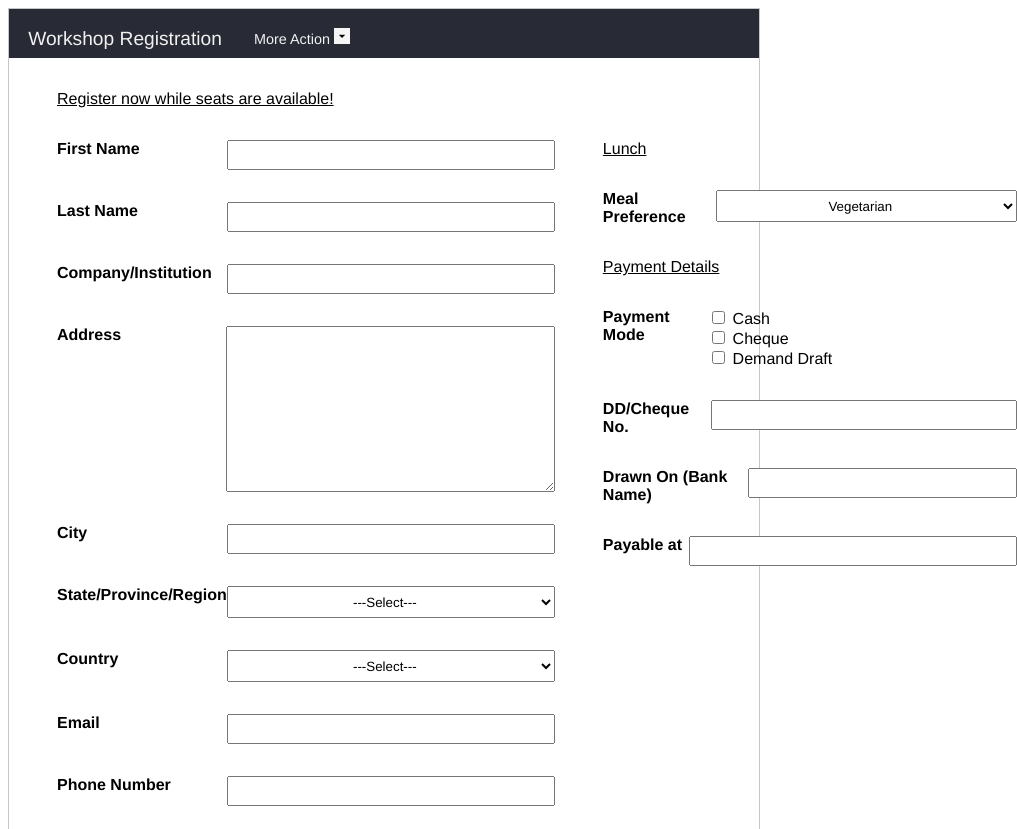
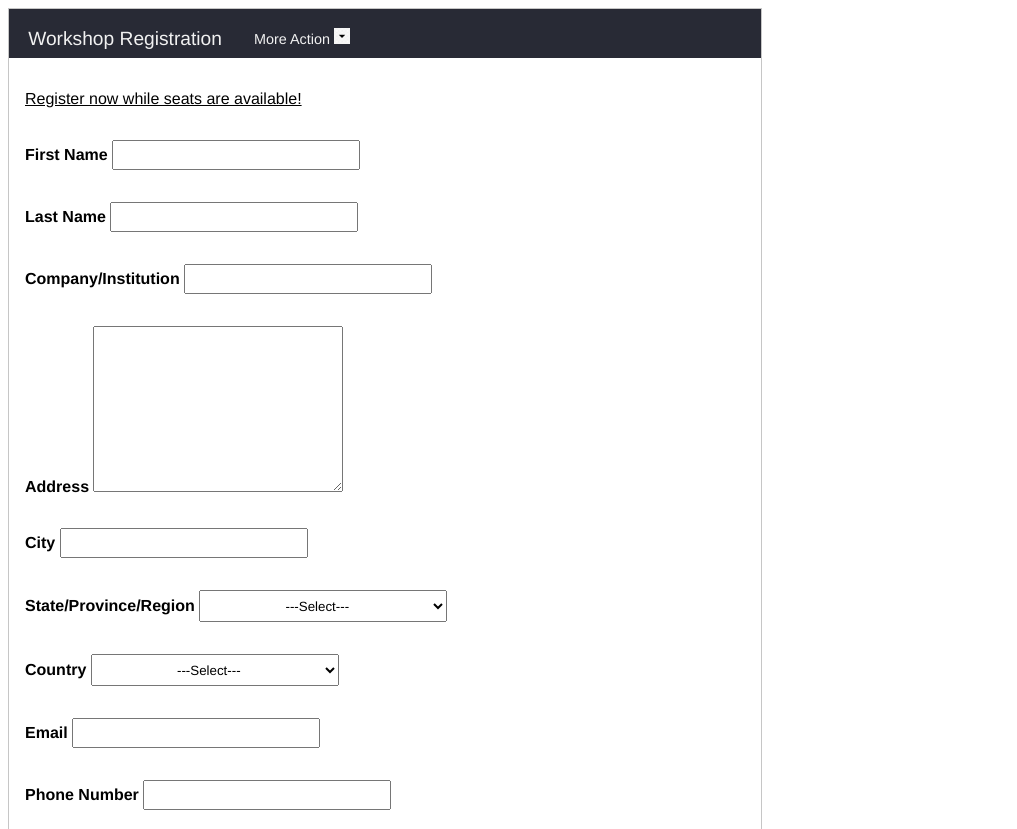
Before and after one commit to phatn/wap062022.github.io, a plain HTML site: page lab04.html in a window 768 px wide. Shown: the top 829 px of the page, 1017 px wide, since content can reach past the window. Drawn offline with Linux system fonts and the light colour scheme.

Commit message:
Fixed broken UI

```diff
--- a/lab04.html
+++ b/lab04.html
@@ -2,6 +2,7 @@
 <html lang="en">
 <head>
     <meta charset="UTF-8">
+    <meta name="viewport" content="width=device-width, initial-scale=1.0">
     <title>WAP 2022 - Lab04</title>
     <link rel="icon" type="image/x-icon" href="public/assets/img/favicon.png">
     <link rel="stylesheet" href="public/assets/css/lab04.css">
--- a/public/assets/css/lab04.css
+++ b/public/assets/css/lab04.css
@@ -3,6 +3,7 @@
 }
 
 #container {
+    width: 100%;
     margin-top: 0;
     padding-top: 0;
     border: 1px solid #c6c6c6;
@@ -19,8 +20,8 @@ nav {
 
 main {
     margin-top: 2rem;
-    padding-left: 3rem;
-    padding-right: 3rem;
+    padding-left: 5rem;
+    padding-right: 5rem;
 }
 
 .actions {
@@ -65,6 +66,7 @@ ul.sub-actions {
     background-color: #4CAF50;
     color: #f1f1f1;
 }
+
 .heading {
     margin-bottom: 1rem;
     margin-top: 1rem;
@@ -73,7 +75,6 @@ ul.sub-actions {
 
 .register-info {
     display: flex;
-    margin: 0 auto;
 }
 
 .column {
@@ -88,7 +89,7 @@ ul.sub-actions {
 }
 
 .left {
-    margin-right: 3rem;
+    margin-right: 10rem;
 }
 
 .register-info input[type=text] {
@@ -110,7 +111,7 @@ ul.sub-actions {
     text-align: center;
 }
 
-.register-info input[type=text]  {
+.register-info input[type=text] {
     height: 1.5rem;
 }
 
@@ -132,6 +133,7 @@ label.payment-mode-lbl {
     display: inline-block;
     font-weight: bold;
 }
+
 .register-action {
     margin-top: 3rem;
     display: flex;
@@ -145,3 +147,146 @@ label.payment-mode-lbl {
 .register-action-space {
     width: 0.7rem;
 }
+
+@media only screen and (max-width: 600px) {
+
+    main {
+        margin-top: 2rem;
+        padding-left: 1rem;
+        padding-right: 1rem;
+    }
+
+    .row {
+        display: block;
+    }
+
+    .register-info {
+        display: block;
+
+    }
+
+    .column {
+        flex: none;
+    }
+}
+
+@media (min-width: 600px) and (max-width: 768px) {
+
+    main {
+        margin-top: 2rem;
+        padding-left: 1rem;
+        padding-right: 1rem;
+    }
+
+    .row {
+        display: block;
+    }
+
+    .register-info {
+        display: block;
+
+    }
+
+    .column {
+        flex: none;
+    }
+
+    .register-info input[type=text] {
+        width: 33rem;
+    }
+
+    .payment-mode {
+        width: 33.7rem;
+    }
+
+    .register-info textarea {
+        height: 10rem;
+        width: 33.2rem;
+    }
+
+    .payment-mode {
+        width: 33.7rem;
+    }
+
+    .register-info select {
+        width: 33.5rem;
+        height: 2rem;
+        text-align: center;
+    }
+
+    main {
+        margin-top: 2rem;
+        padding-left: 1rem;
+        padding-right: 1rem;
+    }
+}
+
+@media (min-width: 768px) and (max-width: 992px) {
+    main {
+        margin-top: 2rem;
+        padding-left: 1rem;
+        padding-right: 1rem;
+    }
+
+    .left {
+        margin-right: 1rem;
+    }
+
+    .register-info input[type=text] {
+        width: 15rem;
+    }
+
+    .payment-mode {
+        width: 15.7rem;
+    }
+
+    .register-info textarea {
+        height: 10rem;
+        width: 15.2rem;
+    }
+
+    .payment-mode {
+        width: 15.7rem;
+    }
+
+    .register-info select {
+        width: 15.5rem;
+        height: 2rem;
+        text-align: center;
+    }
+}
+
+@media (min-width: 992px) and (max-width: 1200px) {
+
+    main {
+        margin-top: 2rem;
+        padding-left: 1rem;
+        padding-right: 1rem;
+    }
+    .left {
+        margin-right: 3rem;
+    }
+
+    .register-info input[type=text] {
+        width: 17rem;
+    }
+
+    .payment-mode {
+        width: 17.7rem;
+    }
+
+    .register-info textarea {
+        height: 10rem;
+        width: 17.2rem;
+    }
+
+    .payment-mode {
+        width: 17.7rem;
+    }
+
+    .register-info select {
+        width: 17.5rem;
+        height: 2rem;
+        text-align: center;
+    }
+}
```
